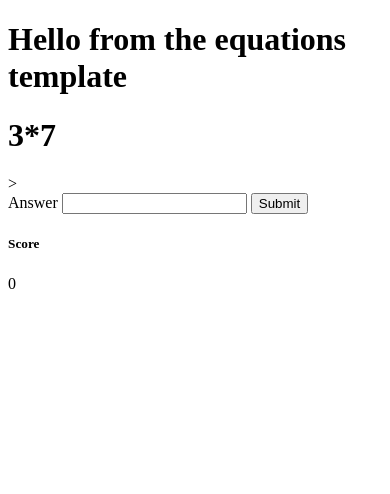
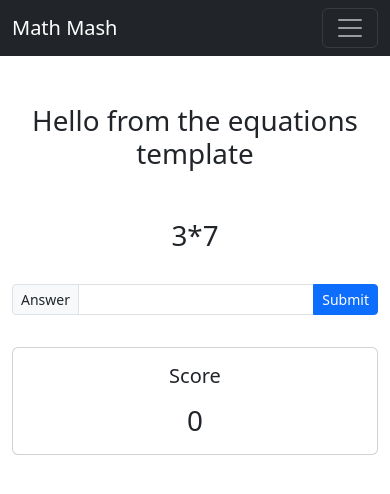
Before and after one commit to terrykub80/Math-Mash, a Flask app: page /equations in a window 390 px wide. Shown: the top 494 px of the page. Run offline with Flask 2, Linux system fonts and the light colour scheme.

Commit message:
setup base.html and inherited into index and equations

```diff
--- /dev/null
+++ b/app/templates/base.html
@@ -0,0 +1,20 @@
+<!DOCTYPE html>
+<html lang="en">
+<head>
+    <meta charset="UTF-8">
+    <meta http-equiv="X-UA-Compatible" content="IE=edge">
+    <meta name="viewport" content="width=device-width, initial-scale=1.0">
+    <link rel="stylesheet" href="https://cdn.jsdelivr.net/npm/bootstrap@5.3.0-alpha1/dist/css/bootstrap.min.css">
+    <title>Math Mash | {% block title %} Hello {% endblock %}</title>
+</head>
+<body>
+
+    {% include 'nav.html' %}
+
+    <div class="container">
+        {% block content %}
+        {% endblock %}
+    </div>
+
+</body>
+</html>
--- a/app/templates/equations.html
+++ b/app/templates/equations.html
@@ -1,31 +1,24 @@
-<!DOCTYPE html>
-<html lang="en">
-<head>
-    <meta charset="UTF-8">
-    <meta http-equiv="X-UA-Compatible" content="IE=edge">
-    <meta name="viewport" content="width=device-width, initial-scale=1.0">
-    <title>Math Mash</title>
-</head>
-<body>
-    <div>
-        <h1>Hello from the equations template</h1>
-        <h1>{{ equation }}</h1>>
-        <div class="input-group input-group-sm mb-3">
-            <span class="input-group-text" id="inputGroup-sizing-sm">Answer</span>
-            <input type="text" class="form-control" aria-label="Sizing example input" aria-describedby="inputGroup-sizing-sm">
-            <button class="btn btn-primary" type="submit">Submit</button>
+{% extends 'base.html' %}
+
+{% block title %} Play {% endblock %}
+
+{% block content %}
+
+
+        <h1 class="text-center mt-5">Hello from the equations template</h1>
+        <h1 class="text-center mt-5">{{ equation }}</h1>
+        <div class="input-group input-group-sm mt-3">
+            <span class="input-group-text mt-3 mb-3" id="inputGroup-sizing-sm">Answer</span>
+            <input type="text" class="form-control mt-3 mb-3" aria-label="Sizing example input" aria-describedby="inputGroup-sizing-sm">
+            <button class="btn btn-primary mt-3 mb-3" type="submit">Submit</button>
         </div>
-        <div class="card">
-            <div class="card-header">
-
-            </div>
-            <div class="card-body">
+        <div class="card text-center mt-3 mb-3">
+            <div class="card-body col-md">
               <h5 class="card-title">Score</h5>
-              <p class="card-text">{{ score }}</p>
+              <h1 class="card-text mt-3">{{ score }}</h1>
             </div>
         </div>
-    </div>
 
 
-</body>
-</html>
+
+{% endblock %}
```
Also changed, not shown: app/templates/index.html (+11 -15 lines).
